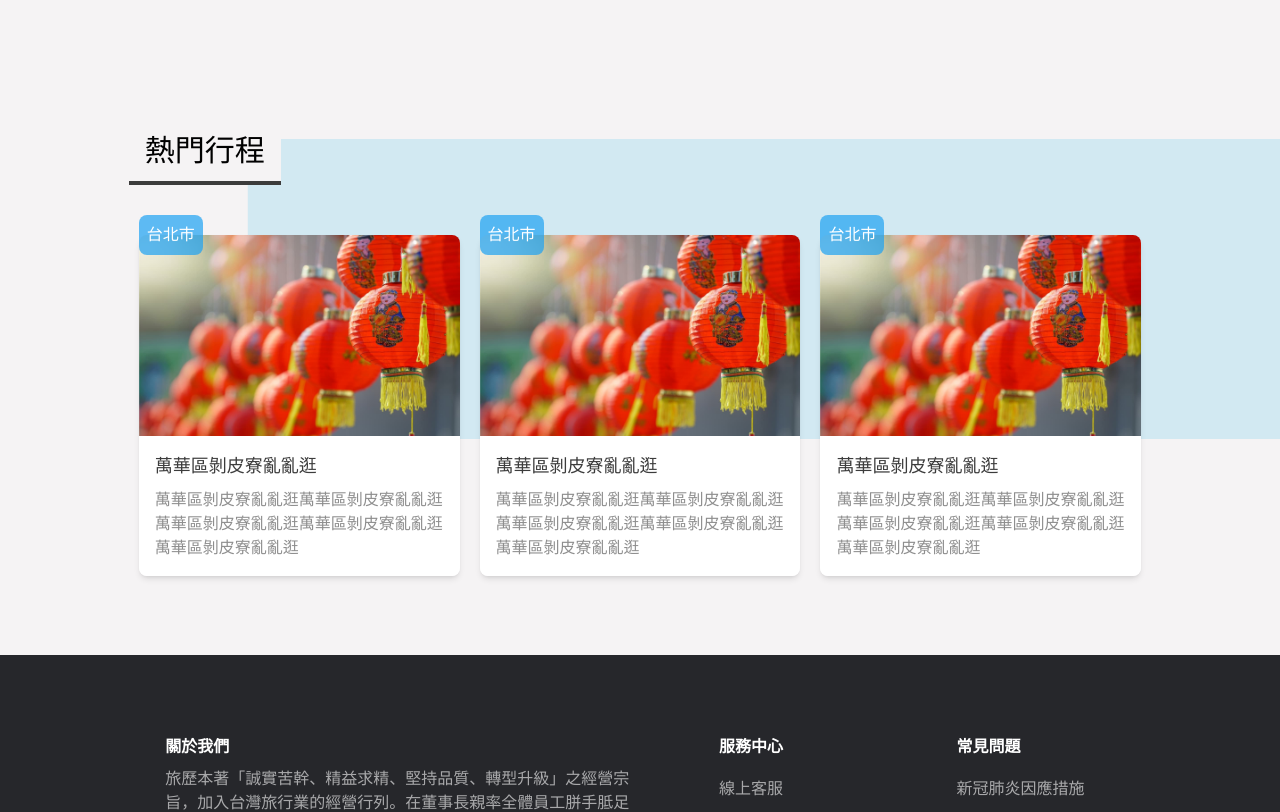
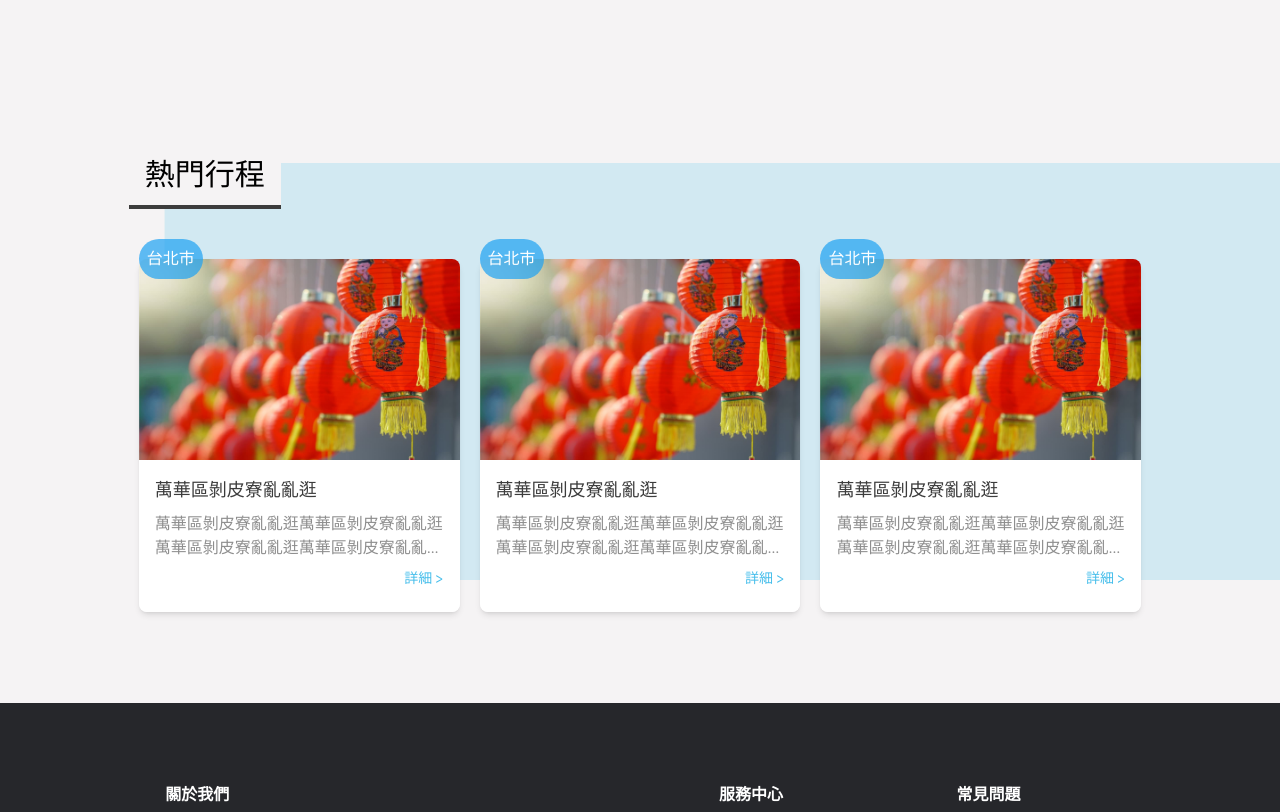
Before and after one commit to Rayyyyyyyyyyyyyyyyyyyy/vue-trip, a Vue app: page / in a window 1280 px wide. Shown: the part 1420-2232 px from the top of the page. Built offline with nearby package versions, Linux system fonts and the light colour scheme.

Commit message:
Update home page style, trip card

```diff
--- a/components.d.ts
+++ b/components.d.ts
@@ -21,6 +21,7 @@ declare module 'vue' {
     HomeRoute: typeof import('./src/components/HomePage/HomeRoute.vue')['default']
     SearchInput: typeof import('./src/components/SearchInput.vue')['default']
     SvgIcon: typeof import('./src/components/SvgIcon.vue')['default']
+    TaiwanMap: typeof import('./src/components/HomePage/TaiwanMap.vue')['default']
     TripCard: typeof import('./src/components/TripCard.vue')['default']
   }
 }
--- a/src/components/HomePage/HomeExplore.vue
+++ b/src/components/HomePage/HomeExplore.vue
@@ -67,7 +67,7 @@ export default defineComponent({
 
 <style lang="scss" scoped>
 .explore {
-  @apply py-8 w-full;
+  @apply py-8 w-full mb-6;
   min-height: 650px;
   &-title {
     @apply flex items-center mb-8;
--- a/src/components/HomePage/HomePopular.vue
+++ b/src/components/HomePage/HomePopular.vue
@@ -41,15 +41,14 @@ export default defineComponent({
 
 <style lang="scss" scoped>
 .popular {
-  @apply py-10 w-full relative;
+  @apply py-10 w-full relative my-6;
   min-height: 500px;
 
   &--bg {
-    @apply h-1/2  bg-primary-light/20;
+    @apply h-5/6 w-screen bg-primary-light/20;
     @apply absolute top-0 left-0;
     min-height: 300px;
-    transform: translateX(10%);
-    width: 85vw;
+    transform: translateX(2%);
     z-index: 1;
 
   }
--- a/src/components/TripCard.vue
+++ b/src/components/TripCard.vue
@@ -2,10 +2,13 @@
 .trip-card
   .trip-card--img
     img(:src="imgUrl")
-    .trip-card--img-alt 台北市
+  .trip-card--img-alt 台北市
   .trip-card--body
     .trip-card--body-title 萬華區剝皮寮亂亂逛
     .trip-card--body-content 萬華區剝皮寮亂亂逛萬華區剝皮寮亂亂逛萬華區剝皮寮亂亂逛萬華區剝皮寮亂亂逛萬華區剝皮寮亂亂逛
+    .trip-card--body-detail
+      .trip-card--body-detail-left
+      .trip-card--body-detail-right 詳細 >
 
 
 
@@ -45,21 +48,27 @@ export default defineComponent({
 <style lang="scss" scoped>
 .trip-card {
   @apply w-full rounded-lg shadow-md;
-  @apply flex flex-col cursor-pointer;
+  @apply flex flex-col relative;
   @apply z-30;
 
   &--img {
     @apply h-1/2;
-    @apply relative z-20;
+    @apply z-20;
+    @apply overflow-hidden;
+
     img{
-      @apply rounded-t-lg;
+      @apply rounded-t-lg cursor-pointer;
+      &:hover {
+        transition: .5s;
+        transform: scale(1.2);
+      }
     }
 
     &-alt {
       @apply absolute left-0 z-30;
       top: -20px;
       @apply bg-primary-twitter/70 text-white;
-      @apply p-2 rounded-lg;
+      @apply p-2 rounded-full;
 
     }
   }
@@ -73,6 +82,21 @@ export default defineComponent({
     }
     &-content {
       @apply text-text-light text-base;
+      overflow: hidden;
+      text-overflow: ellipsis;
+      display: -webkit-box;
+      -webkit-line-clamp: 2;
+      -webkit-box-orient: vertical;
+    }
+    &-detail {
+      @apply flex items-center justify-between my-2;
+
+      &-left {
+        @apply flex items-center;
+      }
+      &-right {
+        @apply text-primary-light text-sm cursor-pointer;
+      }
     }
   }
 }
```
